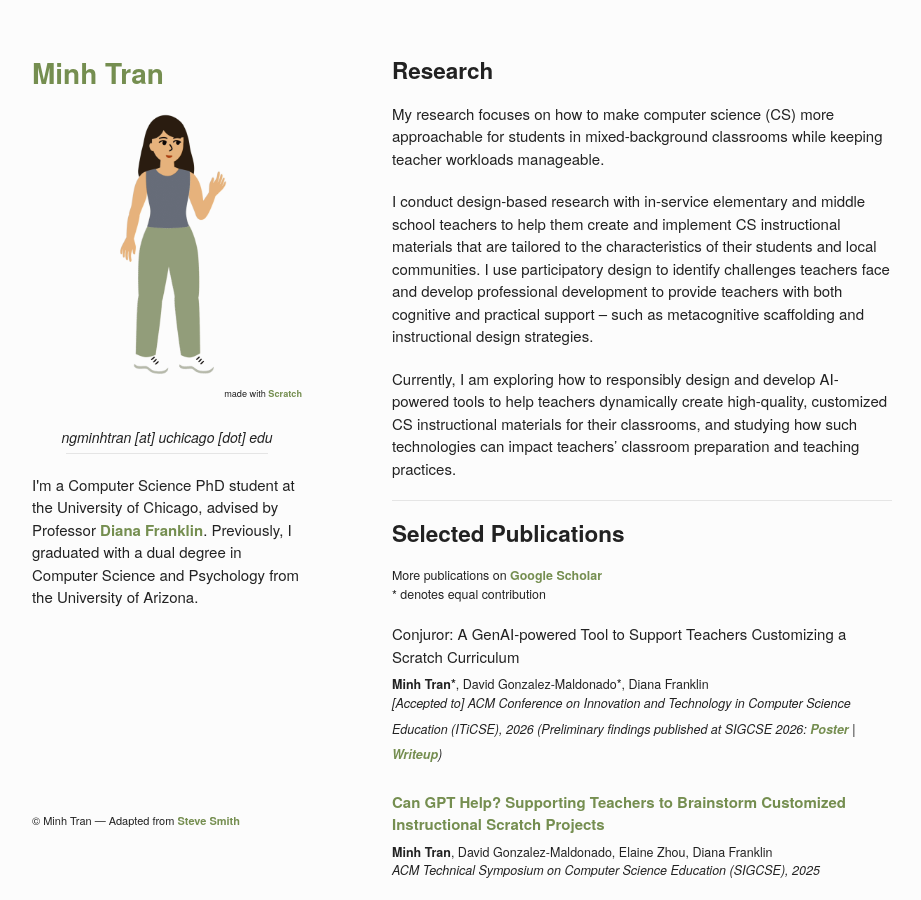
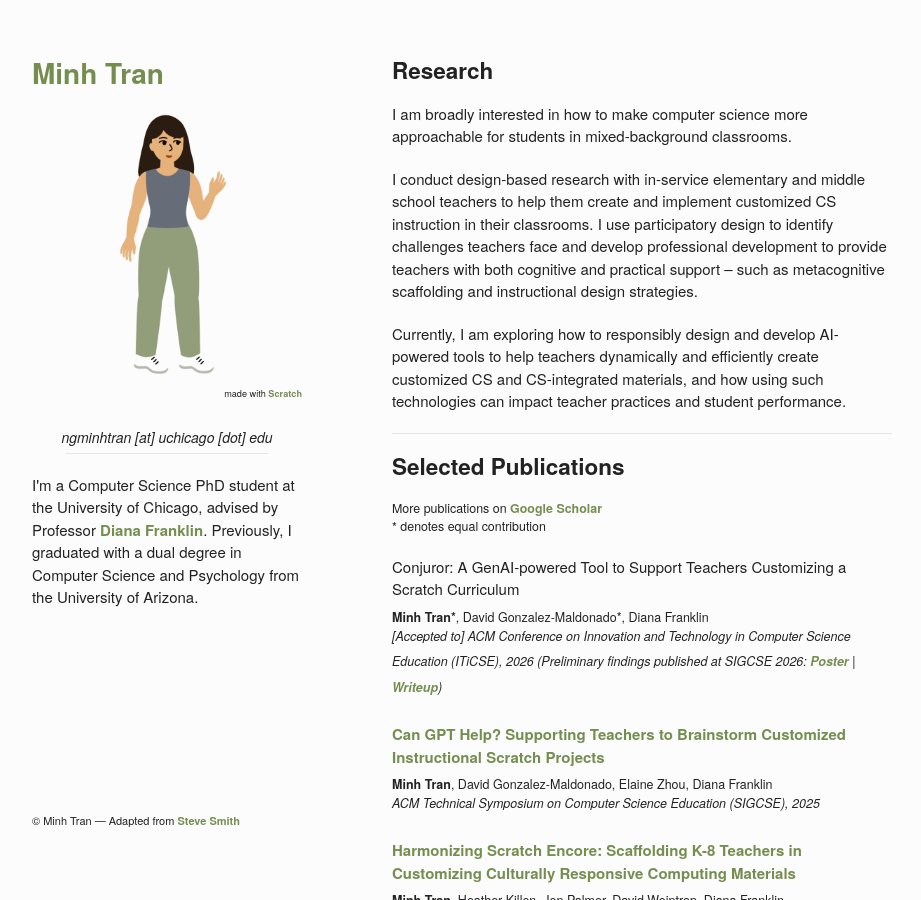
Before and after one commit to ngminhtran/ngminhtran.github.io, a Jekyll site: the page built from index.md, in a window 1280 px wide and 900 px high. Shown: the whole window, without its empty margins (178-1099 px from the left). Built offline with Jekyll 4.4.1, drawn with Linux system fonts in a browser that asks for light colours.

Commit message:
Updated research bio

```diff
--- a/index.md
+++ b/index.md
@@ -7,11 +7,11 @@
 
 ## Research
 
-My research focuses on how to make computer science (CS) more approachable for students in mixed-background classrooms while keeping teacher workloads manageable.
+I am broadly interested in how to make computer science more approachable for students in mixed-background classrooms.
 
-I conduct design-based research with in-service elementary and middle school teachers to help them create and implement CS instructional materials that are tailored to the characteristics of their students and local communities. I use participatory design to identify challenges teachers face and develop professional development to provide teachers with both cognitive and practical support – such as metacognitive scaffolding and instructional design strategies.
+I conduct design-based research with in-service elementary and middle school teachers to help them create and implement customized CS instruction in their classrooms. I use participatory design to identify challenges teachers face and develop professional development to provide teachers with both cognitive and practical support – such as metacognitive scaffolding and instructional design strategies.
 
-Currently, I am exploring how to responsibly design and develop AI-powered tools to help teachers dynamically create high-quality, customized CS instructional materials for their classrooms, and studying how such technologies can impact teachers’ classroom preparation and teaching practices.
+Currently, I am exploring how to responsibly design and develop AI-powered tools to help teachers dynamically and efficiently create customized CS and CS-integrated materials, and how using such technologies can impact teacher practices and student performance.
 
 * * *
 ## Selected Publications
```
Also changed, not shown: 1 other file.
